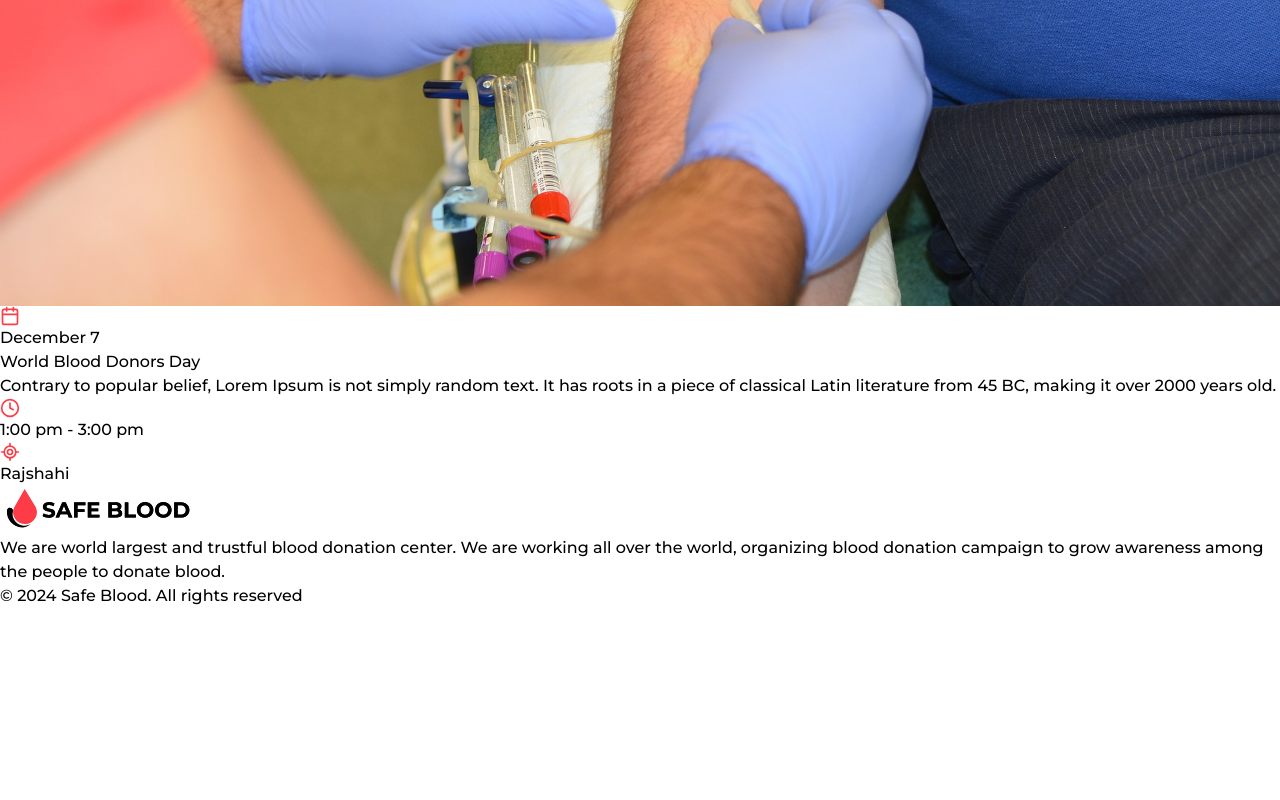
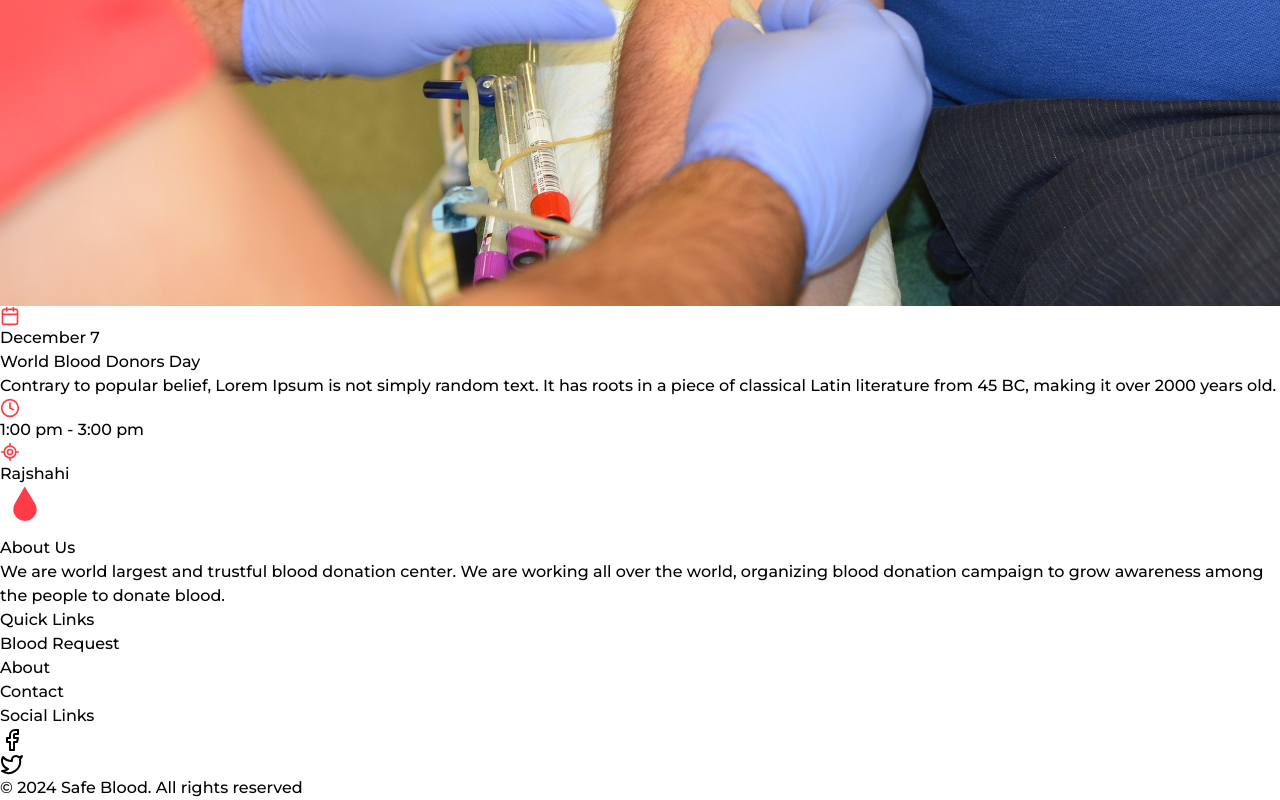
Before and after one commit to sakayat/blood-bank-frontend, a React (Vite) app: page /campaigns in a window 1280 px wide. Shown: the part 1595-2395 px from the top of the page. Before the commit the page ends 2203 px from the top, so only its background shows below. Built offline with nearby package versions, Linux system fonts and the light colour scheme; the HTML template or start-up script is replaced by a standard one.

Commit message:
updated footer

```diff
--- a/src/components/Footer.jsx
+++ b/src/components/Footer.jsx
@@ -1,25 +1,60 @@
 import React from "react";
-import logo from "../assets/images/logo.svg";
-import { NavLink } from "react-router-dom";
+import logo from "../assets/images/footer_logo.svg";
+import { Link, NavLink } from "react-router-dom";
+import { Facebook, Twitter } from "lucide-react";
 
 const Footer = () => {
   return (
     <section className="pt-10 relative">
-      <div className="flex h-44 items-center footer border-t">
+      <div className="flex h-full items-center footer border-t bg-black text-white">
         <div className="max-w-7xl mx-auto px-4">
           <div className="flex flex-col gap-3">
             <NavLink to="/">
               <img src={logo} alt="" className="w-72 h-full" />
             </NavLink>
-            <p>
-              We are world largest and trustful blood donation center. We are
-              working all over the world, organizing blood donation campaign to
-              grow awareness among the people to donate blood.
-            </p>
+            <div className="grid grid-cols-12 gap-5 mb-10">
+              <div className="col-span-12 lg:col-span-5 space-y-5">
+                <h3 className="text-2xl">About Us</h3>
+                <p>
+                  We are world largest and trustful blood donation center. We
+                  are working all over the world, organizing blood donation
+                  campaign to grow awareness among the people to donate blood.
+                </p>
+              </div>
+              <div className="col-span-12 lg:col-span-3 space-y-5">
+                <h3 className="text-2xl">Quick Links</h3>
+                <ul className="space-y-3">
+                  <li>
+                    <Link to="blood-request/">Blood Request</Link>
+                  </li>
+                  <li>
+                    <Link to="about/">About</Link>
+                  </li>
+                  <li>
+                    <Link to="contact/">Contact</Link>
+                  </li>
+                </ul>
+              </div>
+              <div className="col-span-12 lg:col-span-4 social-lins space-y-5">
+                <h3 className="text-2xl">Social Links</h3>
+                <ul className="space-x-5 flex">
+                  <li className="bg-white text-black p-2">
+                    <Link to="/">
+                      <Facebook />
+                    </Link>
+                  </li>
+                  <li className="bg-white text-black p-2">
+                    <Link to="/">
+                      <Twitter />
+                    </Link>
+                  </li>
+                </ul>
+              </div>
+            </div>
           </div>
         </div>
       </div>
-      <p className="bg-black text-white text-center py-3">
+      <p className="bg-black border-t border-white text-white text-center py-3">
         © {new Date().getFullYear()} Safe Blood. All rights reserved
       </p>
     </section>
```
Also changed, not shown: src/assets/images/footer_logo.svg (added).
